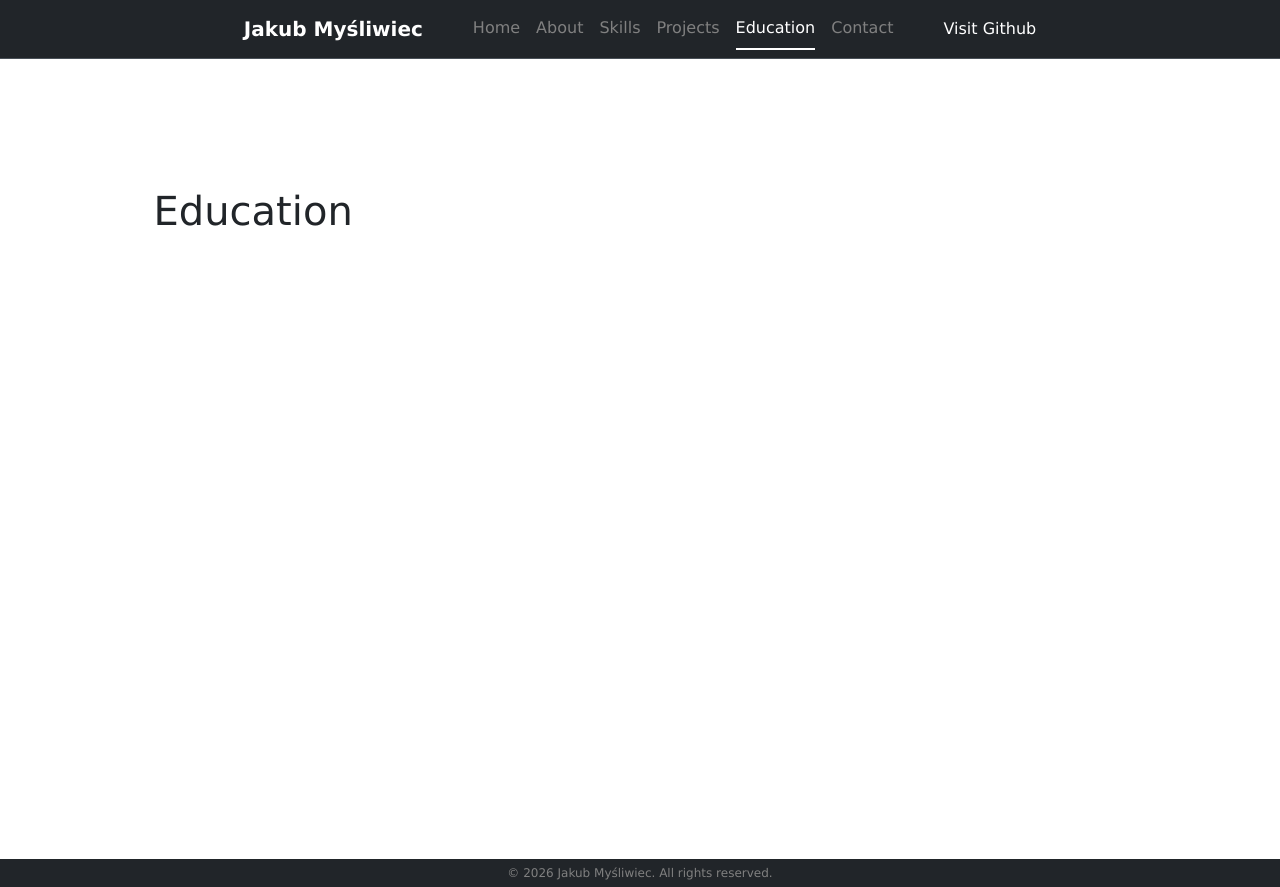
After one commit to mysliwego/Portfolio, a Flask app: page /education in a window 1280 px wide. The commit adds this page. Run offline with Flask 3, Linux system fonts and the light colour scheme; some libraries are stand-ins or nearby versions.

Commit message:
Add education page

```diff
--- a/app.py
+++ b/app.py
@@ -22,5 +22,9 @@ def projects():
 def contact():
     return render_template("contact.html")
 
+@app.route("/education")
+def education():
+    return render_template("education.html")
+
 if __name__ == "__main__":
     app.run(debug=1)
--- /dev/null
+++ b/templates/education.html
@@ -0,0 +1,13 @@
+{% extends "layout.html" %}
+
+{% block title %}Skills{% endblock %}
+
+{% block content %}
+    <section class="education">
+        <h1 class="title">Education</h1>
+
+        <div class="education-container">
+
+        </div>
+    </section>
+{% endblock %}
--- a/templates/layout.html
+++ b/templates/layout.html
@@ -32,7 +32,7 @@
                 <a class="nav-link {% if request.endpoint == 'projects' %}active{% endif %}" href="{{ url_for('projects') }}">Projects</a>
             </li>
             <li class="nav-item">
-                <a class="nav-link" href="#">Education</a>
+                <a class="nav-link {% if request.endpoint == 'education' %}active{% endif %}" href="{{ url_for('education') }}">Education</a>
             </li>
             <li class="nav-item">
                 <a class="nav-link {% if request.endpoint == 'contact' %}active{% endif %}" href="{{ url_for('contact') }}">Contact</a>
```
